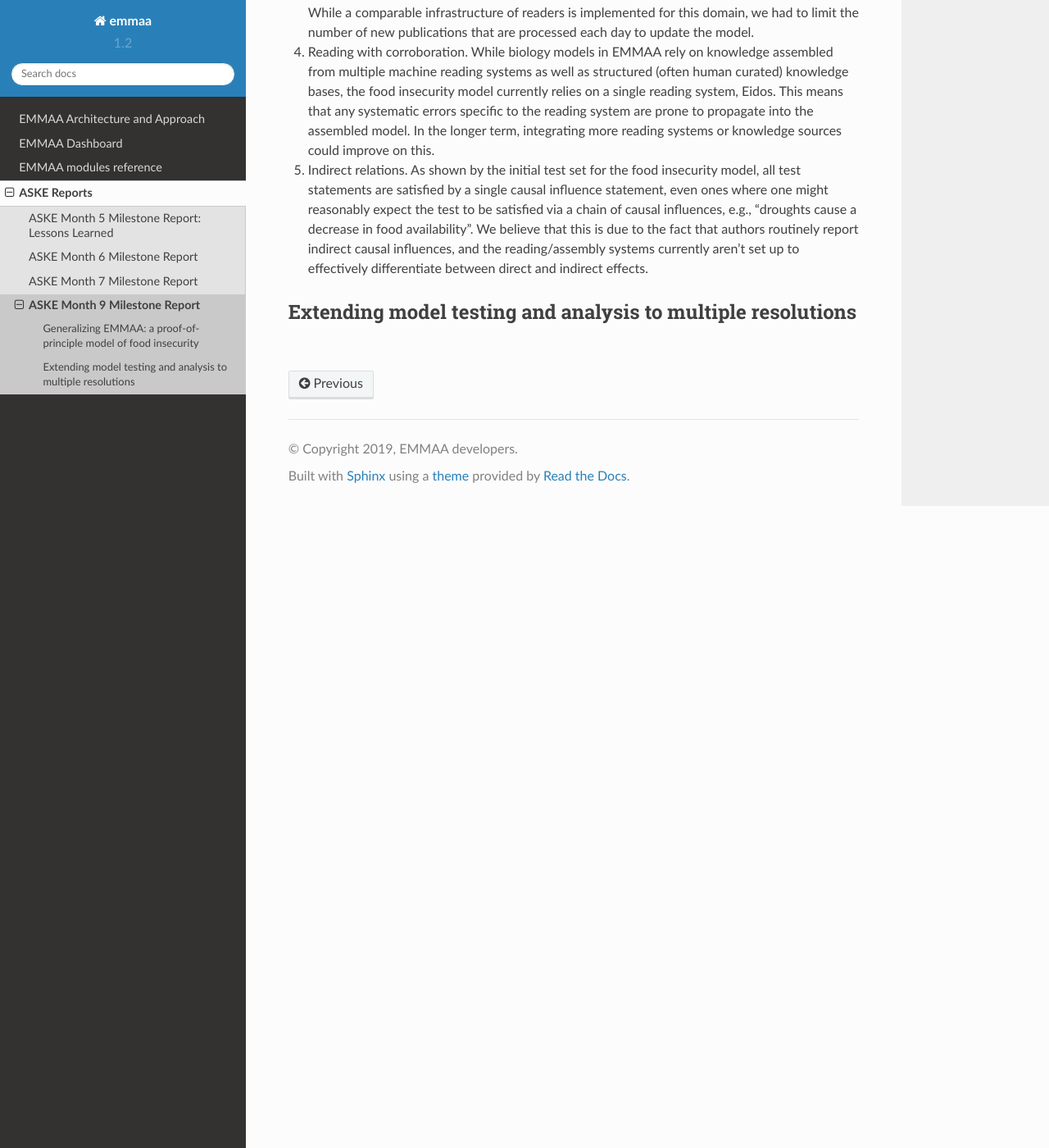
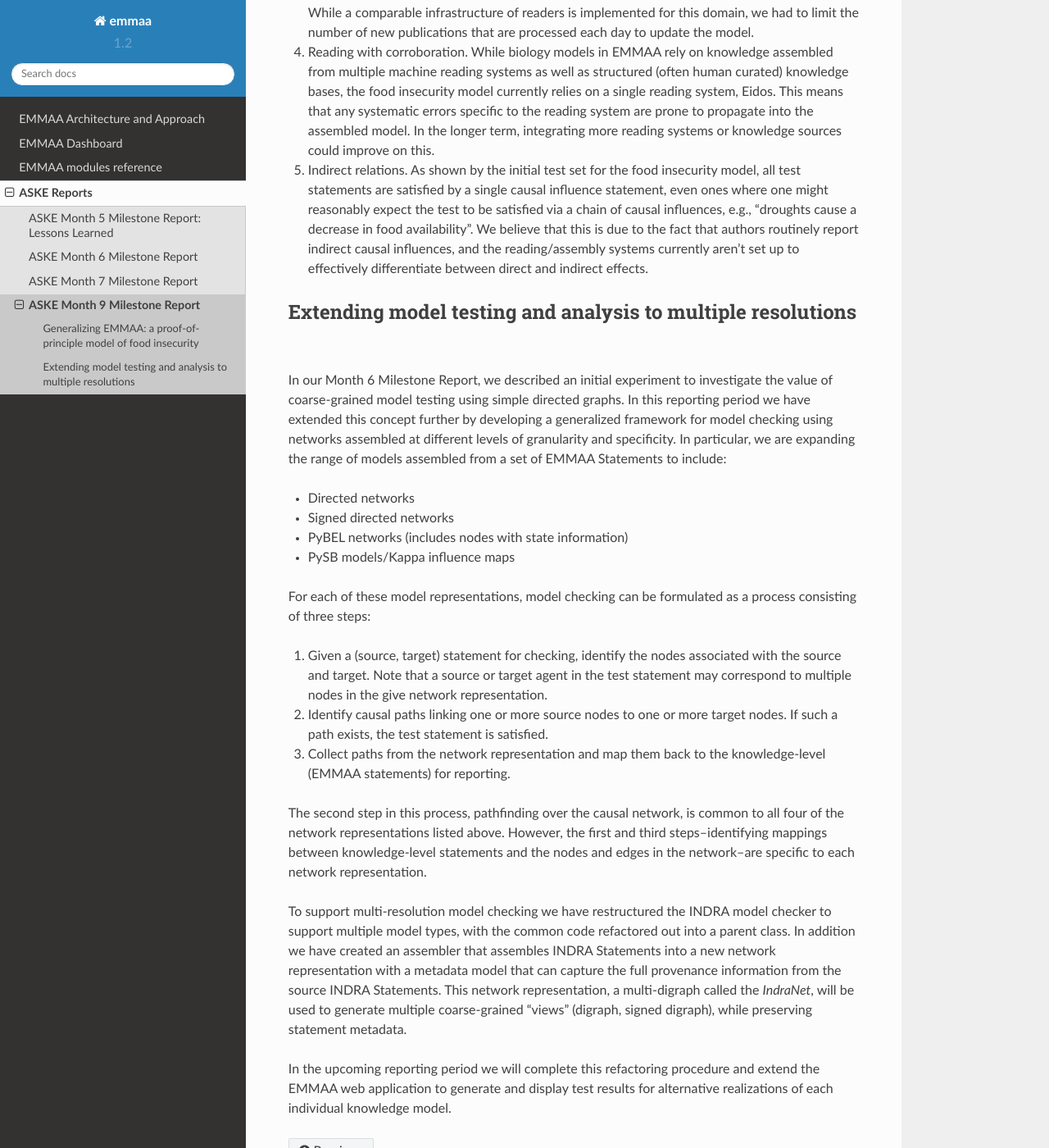
Before and after one commit to gyorilab/emmaa, a Sphinx documentation site: the page built from doc/reports/month9_report.rst, in a window 1280 px wide and 1400 px high, scrolled down 1612 px. Shown: the whole window at 82% size. Built offline with Sphinx 7.4.7 and the Read the Docs theme 2.0.0, drawn with Linux system fonts in a browser that asks for light colours.

Commit message:
Add network stuff to report

```diff
--- a/doc/reports/month9_report.rst
+++ b/doc/reports/month9_report.rst
@@ -3,6 +3,7 @@ ASKE Month 9 Milestone Report
 
 Generalizing EMMAA: a proof-of-principle model of food insecurity
 -----------------------------------------------------------------
+
 Until recently, all models in EMMAA represented molecular mechanisms for a
 given disease or pathway. However, the EMMAA approach can be applied to
 models in other domains. Conceptually, the EMMAA framework is a good fit for
@@ -91,3 +92,46 @@ several challenging aspects of building a good model for this domain.
 
 Extending model testing and analysis to multiple resolutions
 ------------------------------------------------------------
+
+In our Month 6 Milestone Report, we described an initial experiment to
+investigate the value of coarse-grained model testing using simple directed
+graphs. In this reporting period we have extended this concept further by
+developing a generalized framework for model checking using networks
+assembled at different levels of granularity and specificity. In particular,
+we are expanding the range of models assembled from a set of EMMAA Statements
+to include:
+
+* Directed networks
+* Signed directed networks
+* PyBEL networks (includes nodes with state information)
+* PySB models/Kappa influence maps
+
+For each of these model representations, model checking can be formulated as
+a process consisting of three steps:
+
+1. Given a (source, target) statement for checking, identify the nodes
+   associated with the source and target. Note that a source or target agent in
+   the test statement may correspond to multiple nodes in the give network
+   representation.
+2. Identify causal paths linking one or more source nodes to one or more target
+   nodes. If such a path exists, the test statement is satisfied.
+3. Collect paths from the network representation and map them back to the
+   knowledge-level (EMMAA statements) for reporting.
+
+The second step in this process, pathfinding over the causal network, is common
+to all four of the network representations listed above. However, the first and
+third steps--identifying mappings between knowledge-level statements and the
+nodes and edges in the network--are specific to each network representation.
+
+To support multi-resolution model checking we have restructured the INDRA model
+checker to support multiple model types, with the common code refactored out
+into a parent class. In addition we have created an assembler that assembles
+INDRA Statements into a new network representation with a metadata model that
+can capture the full provenance information from the source INDRA Statements.
+This network representation, a multi-digraph called the `IndraNet`, will be
+used to generate multiple coarse-grained "views" (digraph, signed digraph),
+while preserving statement metadata.
+
+In the upcoming reporting period we will complete this refactoring procedure
+and extend the EMMAA web application to generate and display test results for
+alternative realizations of each individual knowledge model.
```
